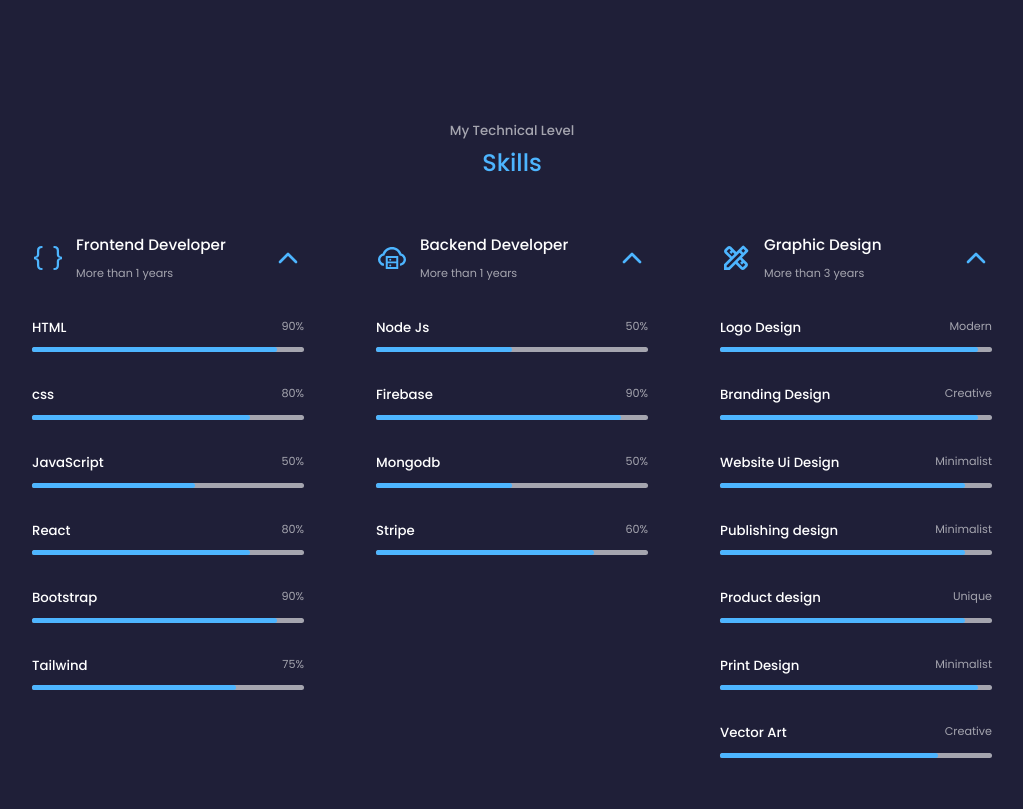
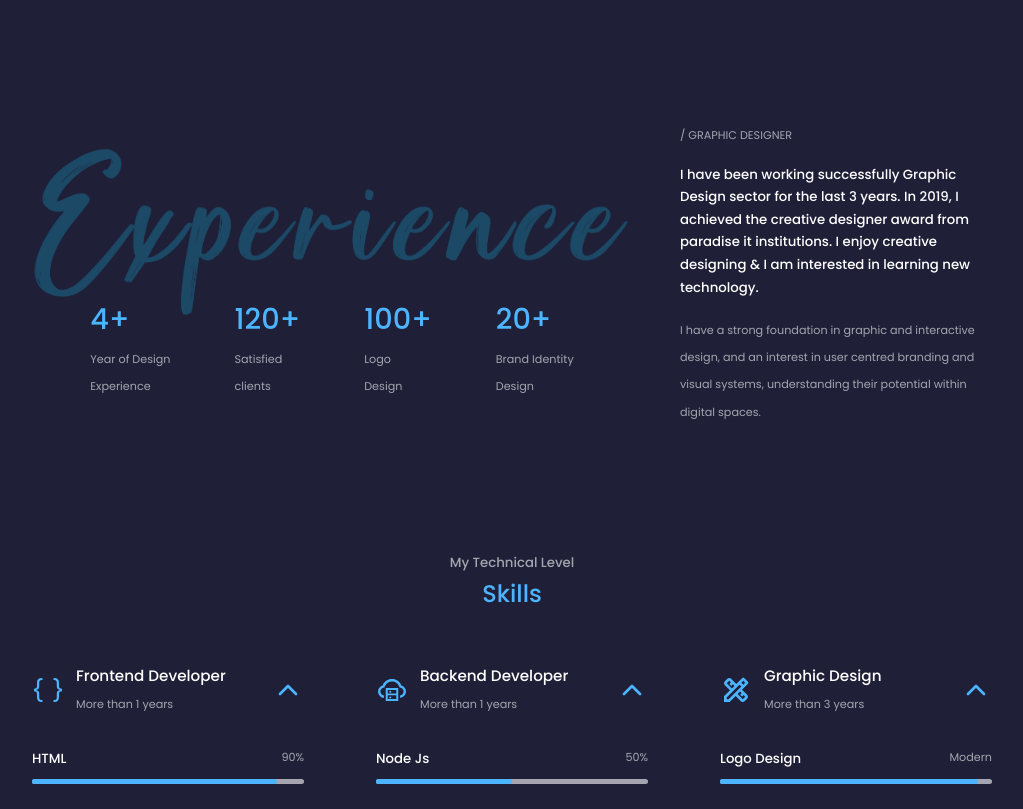
Before and after one commit to mdnaimurrahaman/Personal-Portfolio-Website, a React (Create React App) app: page / in a window 1280 px wide. Shown: the part 1640-2449 px from the top of the page, without its empty margins (128-1151 px from the left). Built offline with nearby package versions, Linux system fonts and the light colour scheme.

Commit message:
Experience section design

```diff
--- a/src/App.js
+++ b/src/App.js
@@ -2,6 +2,7 @@
 import './App.css';
 import About from './Components/About/About';
 import Contact from './Components/Contact/Contact';
+import Experience from './Components/Experience/Experience';
 import Header from './Components/Header/Header';
 import Navbar from './Components/Navbar/Navbar';
 import Portfolio from './Components/Portfolio/Portfolio';
@@ -16,6 +17,7 @@ function App() {
       <Header/>
       <Navbar/>
       <About/>
+      <Experience/>
       <Skills/>
       <Service/>
       <Portfolio/>
--- a/src/Components/Experience/Experience.css
+++ b/src/Components/Experience/Experience.css
@@ -0,0 +1,45 @@
+.ex__item h2 {
+    font-size: 1.8rem;
+    color: var(--color-primary)
+}
+.experience__container img{
+    width: 600px;
+}
+
+
+.ex__item small{
+    font-size: 0.7rem;
+    color: var(--color-light);
+}
+.exp__detail small{
+    font-size: 0.7rem;
+    color: var(--color-light);
+}
+.exp__detail h5{
+    margin-top: 1rem;
+    margin-bottom: 1rem;
+}
+
+.ex-items{
+    display: flex;
+    gap: 4rem;
+    align-items: center;
+    margin-top: -20px;
+}
+
+.experience__container{
+    display: flex;
+    gap:3rem;
+    align-items: center;
+
+}
+
+.experience__content{
+    display: flex;
+    flex-direction: column;
+    align-items: center;
+}
+
+/* .ex-items{
+    margin: -20px;
+} */
--- a/src/Components/Experience/Experience.js
+++ b/src/Components/Experience/Experience.js
@@ -1,12 +1,57 @@
-import React from 'react';
-import './Experience.css'
+import React from "react";
+import img from '../../../src/Assets/Ex-bg.png'
+import "./Experience.css";
 
 const Experience = () => {
-    return (
-        <section id='experience'>
-            Experience
-        </section>
-    );
+  return (
+    <section id="experience">
+      {/* <h2>Experience</h2> */}
+      <div className="container experience__container">
+        <div className="experience__content">
+          <img src={img} alt="" srcset="" />
+          <div  className="ex-items">
+            <article className="ex__item">
+              <h2>4+</h2>
+              <small>
+                Year of Design <br />
+                Experience
+              </small>
+            </article>
+            <article className="ex__item">
+              <h2>120+</h2>
+              <small>
+                Satisfied <br />
+                clients
+              </small>
+            </article>
+            <article className="ex__item">
+              <h2>100+</h2>
+              <small>
+                Logo <br />
+                Design
+              </small>
+            </article>
+            <article className="ex__item">
+              <h2>20+</h2>
+              <small>
+                Brand Identity <br />
+                Design
+              </small>
+            </article>
+          </div>
+
+        </div>
+
+        <div className="exp__detail">
+            <small>/ GRAPHIC DESIGNER</small>
+            <h5> I have been working successfully Graphic Design
+sector for the last 3 years. In 2019, I achieved the creative designer award from
+paradise it institutions. I enjoy creative designing & I am interested in learning new technology.</h5>
+<small>I have a strong foundation in graphic and interactive design, and an interest in user centred branding and visual systems, understanding their potential within digital spaces.</small>
+        </div>
+      </div>
+    </section>
+  );
 };
 
 export default Experience;
--- a/src/Components/Navbar/Navbar.js
+++ b/src/Components/Navbar/Navbar.js
@@ -1,7 +1,7 @@
 import React, { useState } from 'react';
 import {BiHomeCircle} from 'react-icons/bi'
 import {AiOutlineUser} from 'react-icons/ai'
-import {AiOutlineTrophy} from 'react-icons/ai'
+import {TbAward} from 'react-icons/tb'
 import {AiOutlineBars} from 'react-icons/ai'
 import {BiBook} from 'react-icons/bi'
 import {RiServiceLine} from 'react-icons/ri'
@@ -15,7 +15,7 @@ const Navbar = () => {
             <a href='#' onClick={()=> setActiveNav('#')} className={activeNav === '#'? 'active' : ''}><BiHomeCircle/></a>
             <a href='#about' onClick={()=> setActiveNav('#about')} className={activeNav === '#about'? 'active' : ''}><AiOutlineUser/></a>
             <a href='#skills' onClick={()=> setActiveNav('#skills')} className={activeNav === '#skills'? 'active' : ''}><AiOutlineBars/></a>
-            <a href='#experience' onClick={()=> setActiveNav('#experience')} className={activeNav === '#experience'? 'active' : ''}><AiOutlineTrophy/></a>
+            <a href='#experience' onClick={()=> setActiveNav('#experience')} className={activeNav === '#experience'? 'active' : ''}><TbAward/></a>
             <a href='#service' onClick={()=> setActiveNav('#service')} className={activeNav === '#service'? 'active' : ''}><RiServiceLine/></a>
             <a href='#portfolio' onClick={()=> setActiveNav('#portfolio')} className={activeNav === '#portfolio'? 'active' : ''}><BiBook/></a>
             <a href='#contact' onClick={()=> setActiveNav('#contact')} className={activeNav === '#contact'? 'active' : ''}><BiMessageSquareDetail/></a>
```
Also changed, not shown: src/Assets/Ex-bg.png (added).
